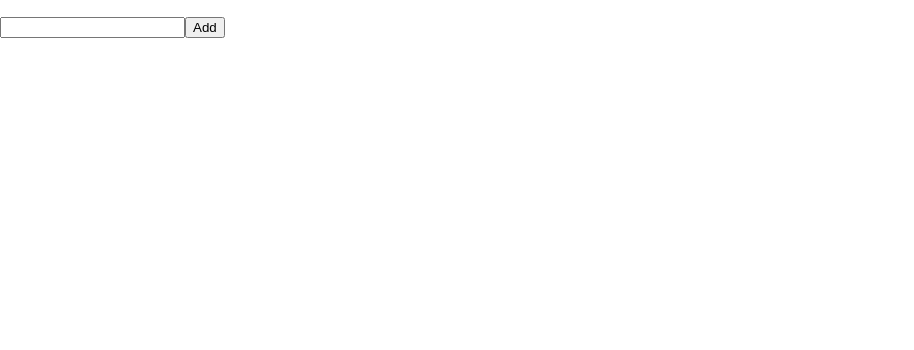
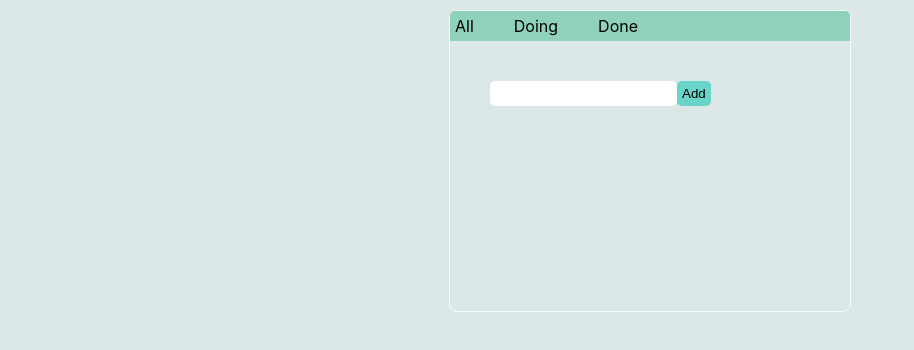
Before and after one commit to haneebunny/TodoApp, a React (Create React App) app: page / in a window 1280 px wide. Shown: the top 350 px of the page, without its empty margins (0-914 px from the left). Built offline with nearby package versions, Linux system fonts and the light colour scheme.

Commit message:
:sparkles: filter

```diff
--- a/src/AppTodo.jsx
+++ b/src/AppTodo.jsx
@@ -1,4 +1,4 @@
-import Home from "./components/Home";
+import Home from "./components/home/Home";
 
 export default function Todo() {
   return <Home />;
--- a/src/components/Home.jsx
+++ /dev/null
@@ -1,61 +0,0 @@
-import { useState } from "react";
-
-export default function Home() {
-  const [input, setInput] = useState("");
-  const [list, setList] = useState([]);
-
-  const onClickAdd = () => {
-    const temp = list;
-    temp.push(input);
-    console.log(temp);
-    setList([...temp]);
-    setInput("");
-  };
-
-  const onClickDelete = (id) => {
-    // 해당하는 item을 지울거야.
-    // 그 item이 빠진 목록으로 setList
-
-    const temp = list.filter((item) => item !== id);
-
-    setList([...temp]);
-  };
-
-  const onPressEnter = (e) => {
-    if (e.key === "Enter") {
-      onClickAdd();
-    }
-  };
-  return (
-    <div>
-      <div className="wrapper">
-        <div className="todo-wrapper">
-          <div className="header"></div>
-          <ul className="todo-list">
-            {list.map((item, i) => (
-              <div key={i}>
-                <li className="todo-item">{item}</li>
-                <button
-                  id={item}
-                  className="delete-button"
-                  onClick={(e) => onClickDelete(e.target.id)}
-                >
-                  X
-                </button>
-              </div>
-            ))}
-          </ul>
-          <input
-            className="todo-input"
-            value={input}
-            onChange={(e) => setInput(e.target.value)}
-            onKeyPress={onPressEnter}
-          />
-          <button className="add-button" onClick={onClickAdd}>
-            Add
-          </button>
-        </div>
-      </div>
-    </div>
-  );
-}
--- /dev/null
+++ b/src/components/header/Header.jsx
@@ -0,0 +1,21 @@
+import "./Header.modules.css";
+
+const MENUS = ["All", "Doing", "Done"];
+
+export default function Header({ onClickMenu, activeMenu }) {
+  return (
+    <div>
+      <div className="category">
+        {MENUS.map((menu) => (
+          <p
+            id={menu}
+            onClick={onClickMenu}
+            className={`${activeMenu === menu ? "active menu" : "menu"}`}
+          >
+            {menu}
+          </p>
+        ))}
+      </div>
+    </div>
+  );
+}
--- /dev/null
+++ b/src/components/header/Header.modules.css
@@ -0,0 +1,14 @@
+.category {
+  display: flex;
+  flex-direction: row;
+  gap: 30px;
+}
+
+.menu {
+  padding: 5px;
+  border-radius: 8px 8px 0px 0px;
+}
+
+.active {
+  background-color: cornflowerblue;
+}
--- /dev/null
+++ b/src/components/home/Home.jsx
@@ -0,0 +1,90 @@
+import { useEffect } from "react";
+import { useState } from "react";
+import { v4 as uuidv4 } from "uuid";
+import Header from "../header/Header";
+import Item from "../item/Item";
+import "./Home.modules.css";
+
+const MENUS = ["All", "Doing", "Done"];
+
+export default function Home() {
+  const [input, setInput] = useState("");
+  const [list, setList] = useState([]);
+  const [activeMenu, setActiveMenu] = useState("");
+
+  useEffect(() => {
+    const todoList = JSON.parse(localStorage.getItem("todoList"));
+    if (todoList) {
+      setList(todoList);
+    }
+  }, []);
+
+  const onClickMenu = (e) => {
+    const activeMenu = e.target.id;
+    setActiveMenu(activeMenu);
+  };
+
+  const onClickAdd = () => {
+    const temp = JSON.parse(localStorage.getItem("todoList") || "[]");
+    const item = { name: input, id: uuidv4(), done: false };
+    temp.push(item);
+
+    localStorage.setItem("todoList", JSON.stringify(temp));
+    setList([...temp]);
+    setInput("");
+  };
+
+  const onClickDelete = (id) => {
+    // 해당하는 item을 지울거야.
+    // 그 item이 빠진 목록으로 setList
+
+    const temp = list.filter((item) => item.id !== id);
+    localStorage.setItem("todoList", JSON.stringify(temp));
+    setList([...temp]);
+  };
+
+  const onPressEnter = (e) => {
+    if (e.key === "Enter") {
+      onClickAdd();
+    }
+  };
+
+  const onClickCheck = (item) => (e) => {
+    setList(
+      list.map((todo) =>
+        todo.id === item.id ? { ...todo, done: !todo.done } : todo
+      )
+    );
+  };
+
+  return (
+    <div>
+      <div className="wrapper">
+        <div className="todo-wrapper">
+          <div className="header">
+            <Header activeMenu={activeMenu} onClickMenu={onClickMenu} />
+          </div>
+          <div className="todo-list-wrapper">
+            <ul className="todo-list">
+              <Item
+                list={list}
+                onClickCheck={onClickCheck}
+                onClickDelete={onClickDelete}
+                activeMenu={activeMenu}
+              />
+            </ul>
+            <input
+              className="todo-input"
+              value={input}
+              onChange={(e) => setInput(e.target.value)}
+              onKeyPress={onPressEnter}
+            />
+            <button className="add-button" onClick={onClickAdd}>
+              Add
+            </button>
+          </div>
+        </div>
+      </div>
+    </div>
+  );
+}
--- /dev/null
+++ b/src/components/home/Home.modules.css
@@ -0,0 +1,112 @@
+.body,
+* {
+  margin: 0px;
+}
+
+.wrapper {
+  /* margin: auto; */
+  width: 100%;
+  height: 100vh;
+  background-color: rgb(219, 232, 231);
+  padding: 10px;
+}
+
+.todo-wrapper {
+  width: 400px;
+  height: 300px;
+  margin: auto;
+  /* padding: 10px; */
+  border: 1px solid mintcream;
+  border-radius: 8px;
+}
+
+.header {
+  height: 30px;
+  background-color: rgb(143, 209, 187);
+  border-radius: 5px 5px 0px 0px;
+}
+
+.todo-list-wrapper {
+  padding: 40px;
+}
+
+.todo-list {
+  padding-inline-start: 0px;
+}
+
+.todo-checkbox {
+  background-color: beige;
+  width: 12px;
+}
+
+.todo-li {
+  display: flex;
+  flex-direction: row;
+  list-style: none;
+  padding: 3px 10px;
+}
+
+.delete-button {
+  background-color: rgb(255, 255, 255);
+  border: none;
+  padding: 0px 5px;
+  border-radius: 5px;
+}
+
+.todo-checkbox:checked + label {
+  display: inline-block;
+  position: relative;
+}
+
+.todo-item {
+  display: inline-block;
+  position: relative;
+}
+
+.todo-checkbox:checked + .todo-item::after {
+  content: "";
+  width: 100%;
+  height: 10px;
+  display: block;
+  background-color: rgba(27, 104, 99, 0.378);
+  position: absolute;
+  top: 5px;
+  left: 0;
+  animation: line 0.3s ease-in-out;
+}
+
+@keyframes line {
+  0% {
+    width: 0;
+  }
+  100% {
+    width: 100%;
+  }
+}
+
+.todo-input {
+  border: none;
+  padding: 5px;
+  border-radius: 5px;
+}
+
+.todo-input:focus {
+  outline: none;
+}
+
+.add-button {
+  background-color: rgb(105, 212, 200);
+  border: none;
+  padding: 5px 5px;
+  border-radius: 5px;
+}
+
+.menu {
+  padding: 5px;
+  border-radius: 8px 8px 0px 0px;
+  cursor: pointer;
+}
+
+.active {
+  background-color: cornflowerblue;
+}
--- /dev/null
+++ b/src/components/item/Item.jsx
@@ -0,0 +1,49 @@
+import { v4 as uuidv4 } from "uuid";
+
+export default function Item({
+  list,
+  activeMenu,
+  onClickCheck,
+  onClickDelete,
+}) {
+  // all이면 다 보여주고
+  // doing이면 done이 false인 것만 보여주고
+  // done이면 done이 true인 것만 보여주고
+  // activeMenu === "doing" =>
+
+  return (
+    <div>
+      {list
+        .filter((el) => {
+          if (activeMenu === "All") {
+            return true;
+          } else if (activeMenu === "Doing") {
+            return el.done === false;
+          } else {
+            return el.done === true;
+          }
+        })
+        ?.map((item, i) => (
+          <div className="todo-li" key={uuidv4()}>
+            <input
+              id="todo-checkbox"
+              className="todo-checkbox"
+              type="checkbox"
+              checked={item.done}
+              onChange={onClickCheck(item)}
+            />
+            <label htmlFor="todo-checkbox" className="todo-item">
+              {item.name}
+            </label>
+            <button
+              id={item.id}
+              className="delete-button"
+              onClick={(e) => onClickDelete(e.target.id)}
+            >
+              X
+            </button>
+          </div>
+        ))}
+    </div>
+  );
+}
```
Also changed, not shown: src/components/item/Item.modules.css (added).
